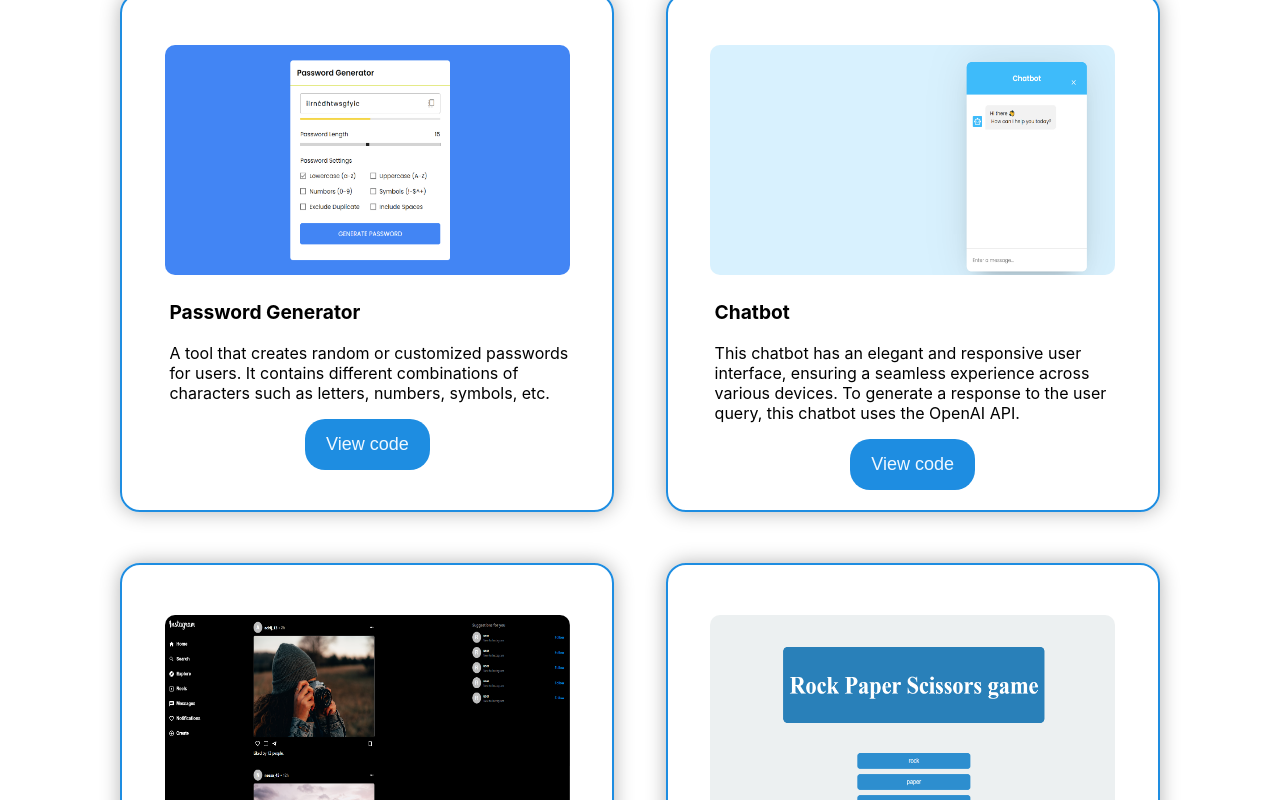
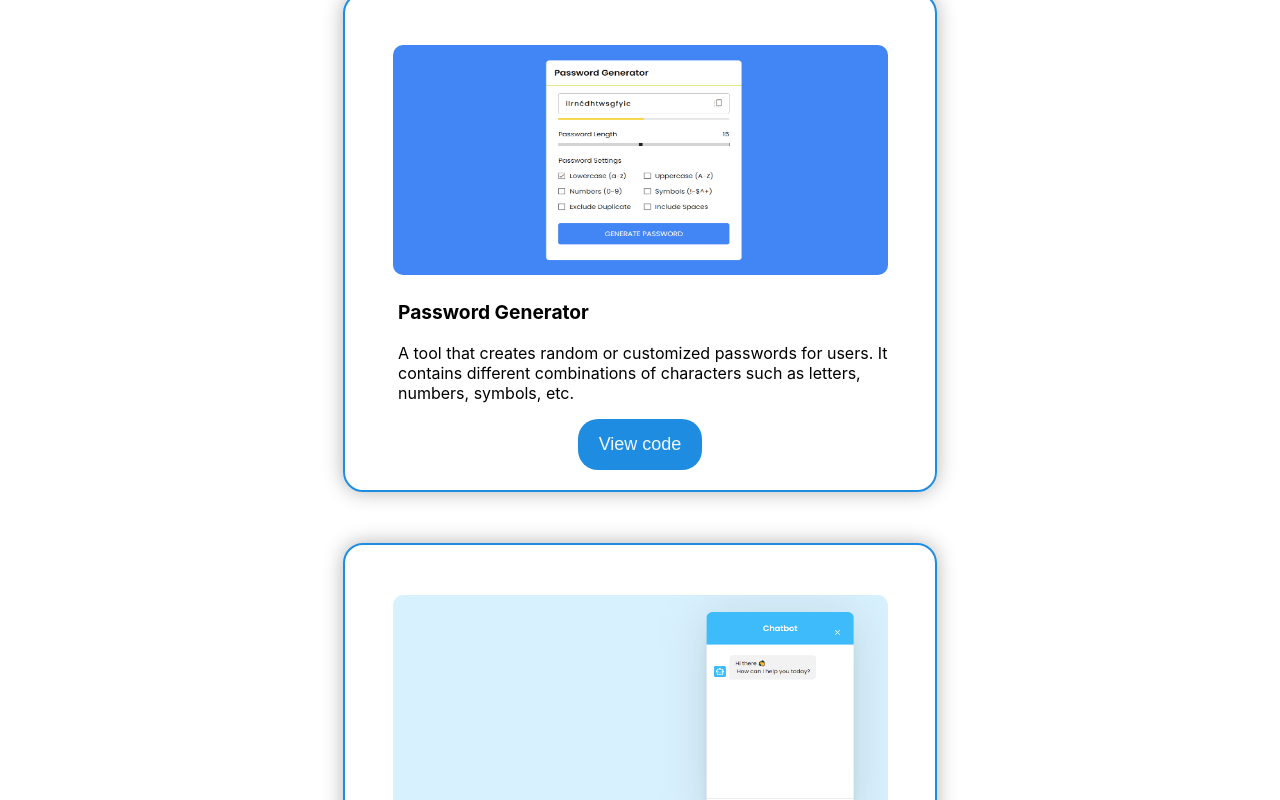
Before and after one commit to Adrijana1308/portfolio, a React (Create React App) app: page / in a window 1280 px wide. Shown: the part 2842-3642 px from the top of the page. Built offline with nearby package versions, Linux system fonts and the light colour scheme.

Commit message:
Update Projects.css

```diff
--- a/src/components/Projects/Projects.css
+++ b/src/components/Projects/Projects.css
@@ -22,7 +22,7 @@
     background: transparent;
     margin: 2%;
     height: auto;
-    width: 450px;
+    width: 550px;
     border-radius: 20px;
     border: 2px solid #1E8DE1;
     justify-content: center;
```
